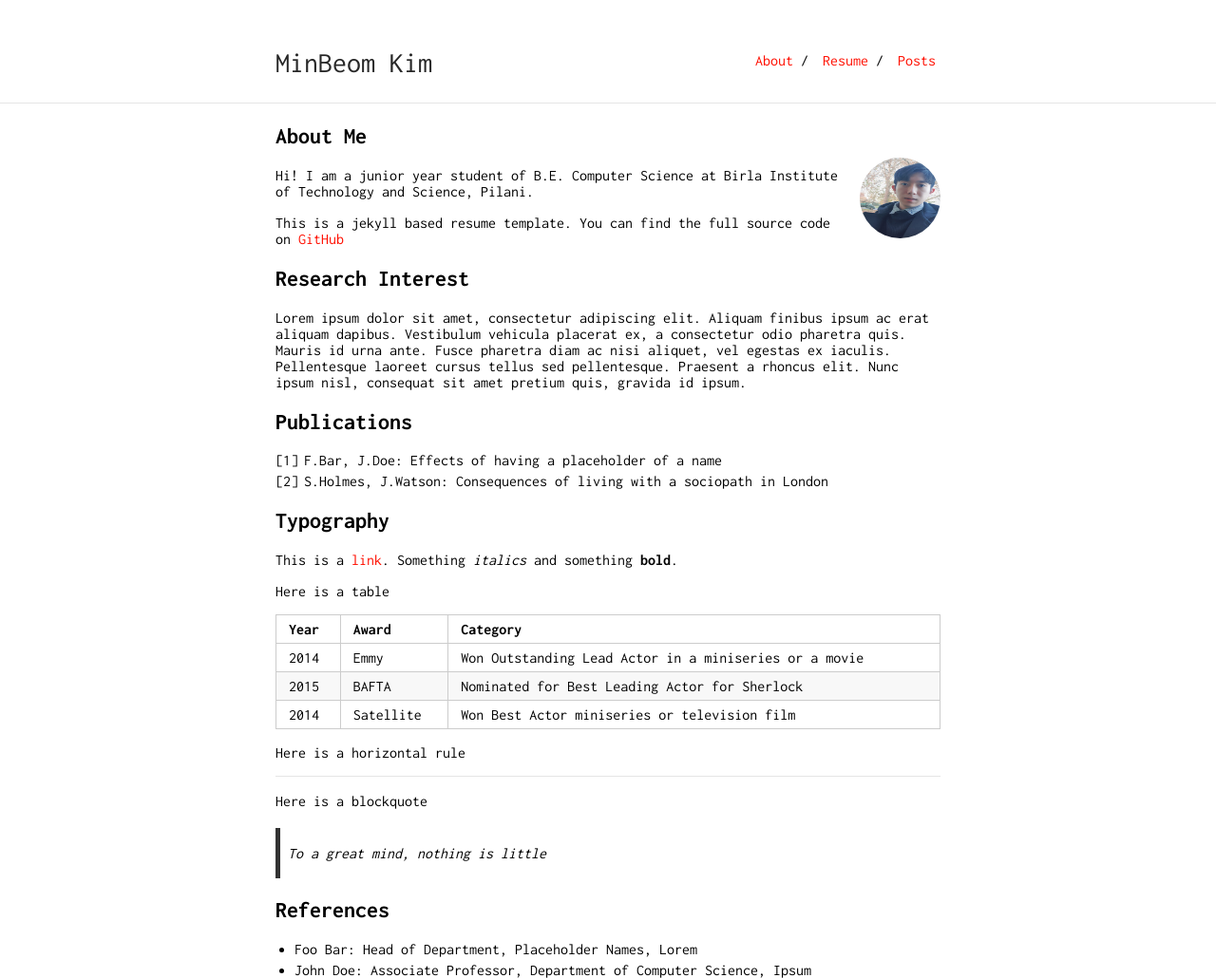
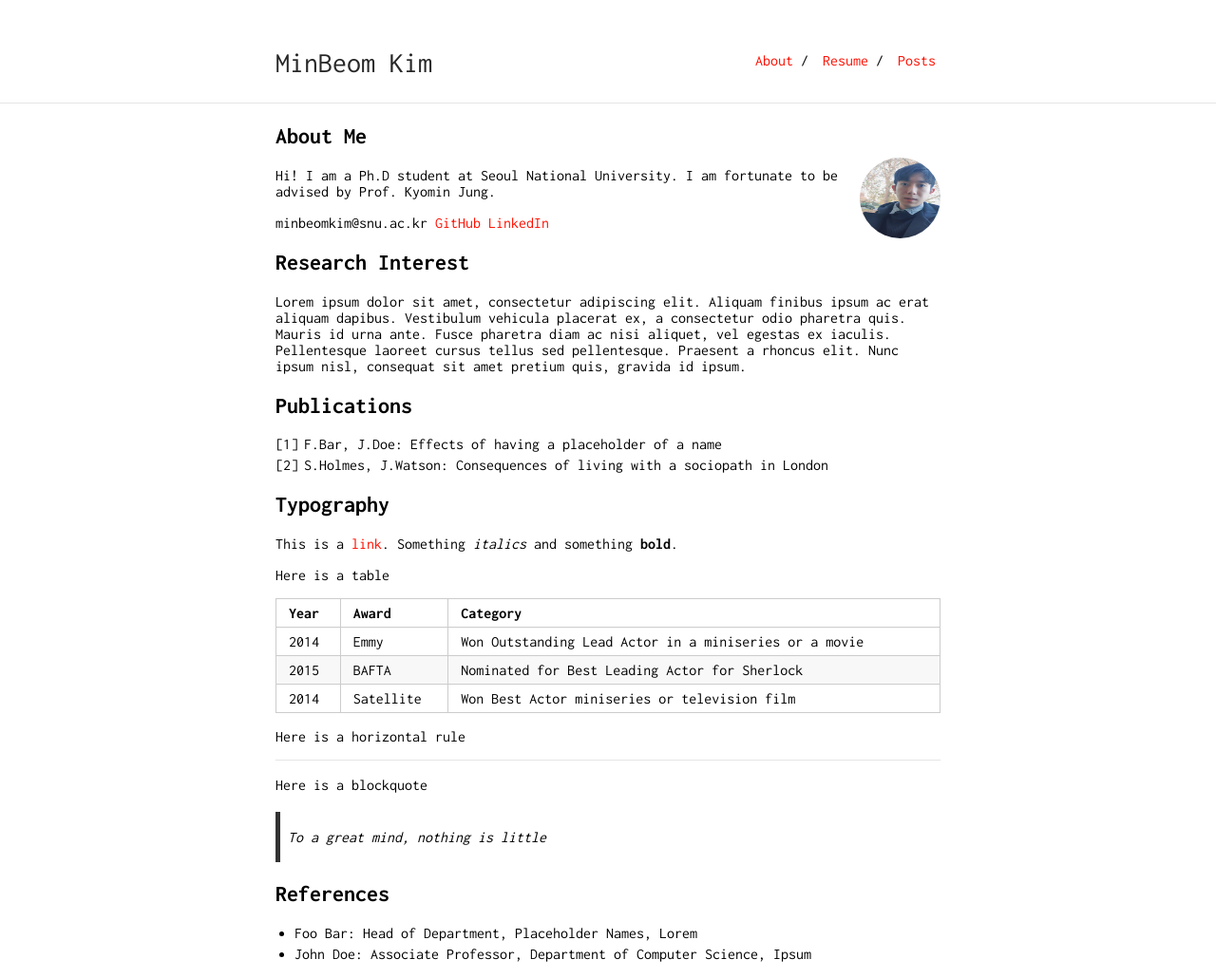
Before and after one commit to minbeomkim/minbeomkim.github.io, a Jekyll site: the page built from index.md, in a window 1280 px wide. Shown: the whole page at 95% size. Built offline with Jekyll 4.4.1, drawn with Linux system fonts in a browser that asks for light colours; our own code applies the rules of GitHub Pages for plain Markdown files.

Commit message:
Update index.md

```diff
--- a/index.md
+++ b/index.md
@@ -6,9 +6,10 @@ layout: default
 
 <img class="profile-picture" src="face.jpeg">
 
-Hi! I am a junior year student of B.E. Computer Science at Birla Institute of Technology and Science, Pilani.
+Hi! I am a Ph.D student at Seoul National University. I am fortunate to be advised by Prof. Kyomin Jung.
 
-This is a jekyll based resume template. You can find the full source code on [GitHub](https://github.com/bk2dcradle/researcher)
+minbeomkim@snu.ac.kr
+[GitHub](https://github.com/bk2dcradle/researcher) [LinkedIn](https://www.linkedin.com/in/mbkimm/)
 
 ## Research Interest
 
```
